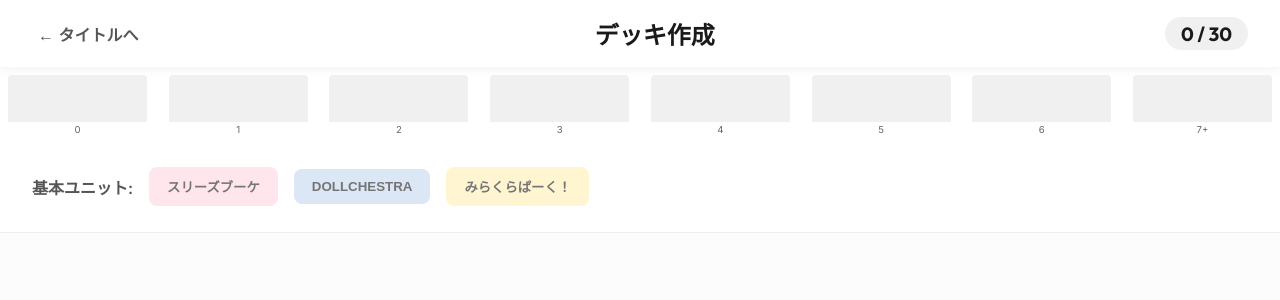
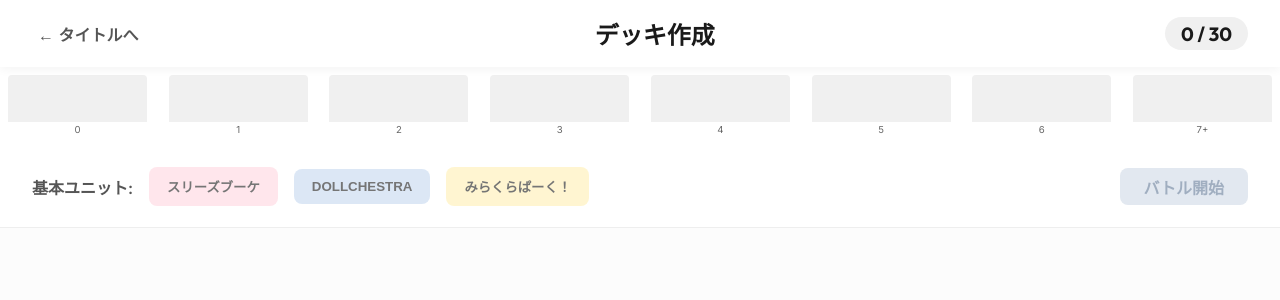
Before and after one commit to nyanpre/link-like-battle, a React (Vite) app in the folder frontend/: page / in a window 1280 px wide. Both pictures are taken after a click on the button "はじめる". Shown: the top 300 px of the page. Built offline with nearby package versions, Linux system fonts and the light colour scheme.

Commit message:
Update App.jsx

```diff
--- a/frontend/src/App.jsx
+++ b/frontend/src/App.jsx
@@ -547,7 +547,7 @@ function App() {
           <p>このゲームは横画面専用です</p>
         </div>
         <div className="deck-builder-screen">
-        <div className="deck-builder-sticky-header" style={{position:'sticky', top:0, background:'#fff', zIndex:1000, paddingBottom:'10px', borderBottom:'1px solid #eee'}}>
+        <div className="deck-builder-sticky-header" style={{position:'sticky', top:0, background:'#fff', zIndex:1000, paddingBottom:'5px', borderBottom:'1px solid #eee'}}>
           <div className="deck-builder-header">
             <button className="back-btn" onClick={() => setScreen('title')}>← タイトルへ</button>
             <h1 className="deck-builder-title">デッキ作成</h1>
@@ -588,6 +588,14 @@ function App() {
                 {unit}
               </button>
             ))}
+            <button
+              className={`battle-start-btn ${deckTotal === 30 ? 'ready' : ''}`}
+              disabled={deckTotal !== 30}
+              onClick={startBattle}
+              style={{ marginLeft: 'auto', width: 'auto', padding: '0.4rem 1.5rem', fontSize: '1rem' }}
+            >
+              バトル開始
+            </button>
           </div>
 
           {selectedUnit && (
@@ -677,13 +685,6 @@ function App() {
                   })}
                   {deckTotal === 0 && <div className="deck-empty">カードを追加してください</div>}
                 </div>
-                <button
-                  className={`battle-start-btn ${deckTotal === 30 ? 'ready' : ''}`}
-                  disabled={deckTotal !== 30}
-                  onClick={startBattle}
-                >
-                  バトル開始
-                </button>
               </div>
             </div>
           )}
```
